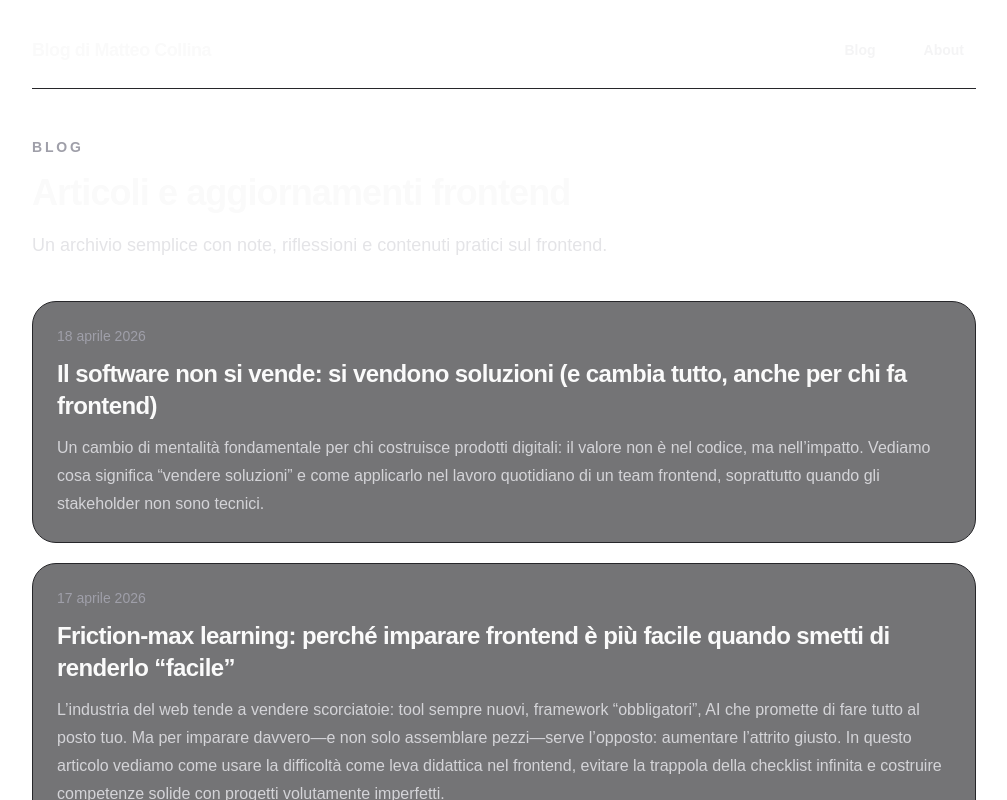
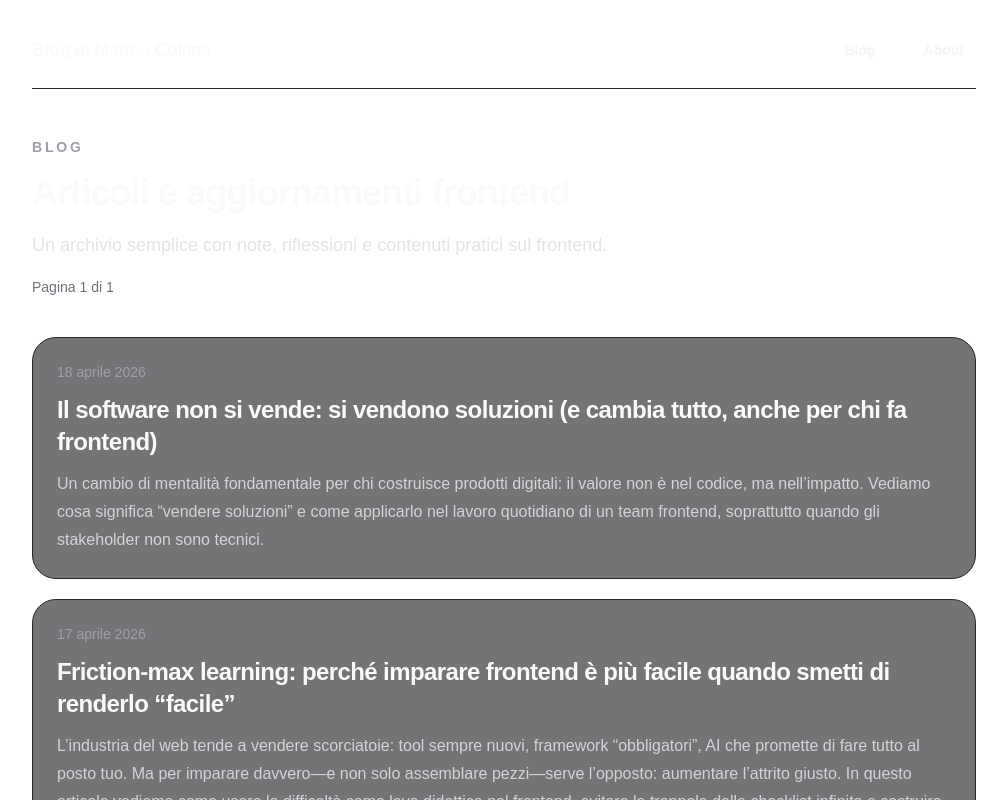
Before and after one commit to matteocollina/mc-blog-dev, a Next.js app: page / in a window 1280 px wide. Shown: the top 800 px of the page, without its empty margins (136-1143 px from the left). Built offline with nearby package versions, Linux system fonts and the light colour scheme.

Commit message:
paginator

```diff
--- a/app/blog/page.tsx
+++ b/app/blog/page.tsx
@@ -2,8 +2,31 @@ import Link from "next/link";
 
 import { formatPublishedAt, getAllPosts, slugifyTag } from "@/lib/blog";
 
-export default async function BlogPage() {
+const POSTS_PER_PAGE = 10;
+
+function parsePageParam(value: string | string[] | undefined) {
+  const candidate = Array.isArray(value) ? value[0] : value;
+  const parsed = Number.parseInt(candidate ?? "1", 10);
+
+  if (!Number.isFinite(parsed) || parsed < 1) {
+    return 1;
+  }
+
+  return parsed;
+}
+
+function buildPageHref(page: number) {
+  return page <= 1 ? "/blog" : `/blog?page=${page}`;
+}
+
+export default async function BlogPage(props: PageProps<"/blog">) {
   const posts = await getAllPosts();
+  const searchParams = await props.searchParams;
+  const requestedPage = parsePageParam(searchParams.page);
+  const totalPages = Math.max(1, Math.ceil(posts.length / POSTS_PER_PAGE));
+  const currentPage = Math.min(requestedPage, totalPages);
+  const startIndex = (currentPage - 1) * POSTS_PER_PAGE;
+  const visiblePosts = posts.slice(startIndex, startIndex + POSTS_PER_PAGE);
 
   return (
     <section className="space-y-10">
@@ -18,10 +41,13 @@ export default async function BlogPage() {
           Un archivio semplice con note, riflessioni e contenuti pratici sul
           frontend.
         </p>
+        <p className="text-sm text-zinc-500">
+          Pagina {currentPage} di {totalPages}
+        </p>
       </div>
 
       <div className="space-y-5">
-        {posts.map((post) => (
+        {visiblePosts.map((post) => (
           <article
             key={post.slug}
             className="rounded-3xl border border-zinc-800 bg-zinc-900/60 p-6 transition-colors hover:border-zinc-700"
@@ -54,6 +80,39 @@ export default async function BlogPage() {
           </article>
         ))}
       </div>
+
+      {totalPages > 1 ? (
+        <nav
+          aria-label="Paginazione articoli"
+          className="flex items-center justify-between gap-4 border-t border-zinc-800 pt-6"
+        >
+          {currentPage > 1 ? (
+            <Link
+              href={buildPageHref(currentPage - 1)}
+              className="inline-flex rounded-full border border-zinc-700 bg-zinc-900/70 px-4 py-2 text-sm font-medium text-zinc-300 transition-colors hover:border-zinc-500 hover:bg-zinc-800 hover:text-zinc-100 focus-visible:outline-2 focus-visible:outline-offset-2 focus-visible:outline-zinc-300"
+            >
+              Precedente
+            </Link>
+          ) : (
+            <span className="inline-flex rounded-full border border-zinc-800 bg-zinc-950/60 px-4 py-2 text-sm font-medium text-zinc-600">
+              Precedente
+            </span>
+          )}
+
+          {currentPage < totalPages ? (
+            <Link
+              href={buildPageHref(currentPage + 1)}
+              className="ml-auto inline-flex rounded-full border border-zinc-700 bg-zinc-900/70 px-4 py-2 text-sm font-medium text-zinc-300 transition-colors hover:border-zinc-500 hover:bg-zinc-800 hover:text-zinc-100 focus-visible:outline-2 focus-visible:outline-offset-2 focus-visible:outline-zinc-300"
+            >
+              Successiva
+            </Link>
+          ) : (
+            <span className="ml-auto inline-flex rounded-full border border-zinc-800 bg-zinc-950/60 px-4 py-2 text-sm font-medium text-zinc-600">
+              Successiva
+            </span>
+          )}
+        </nav>
+      ) : null}
     </section>
   );
 }
--- a/app/page.tsx
+++ b/app/page.tsx
@@ -1,5 +1,5 @@
 import BlogPage from "./blog/page";
 
-export default function Home() {
-  return <BlogPage />;
+export default async function Home(props: PageProps<"/">) {
+  return <BlogPage searchParams={props.searchParams} params={Promise.resolve({})} />;
 }
```
